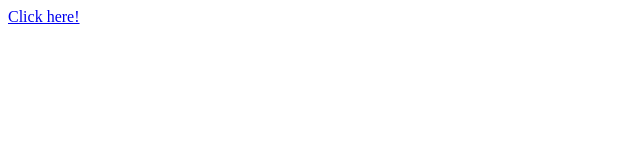
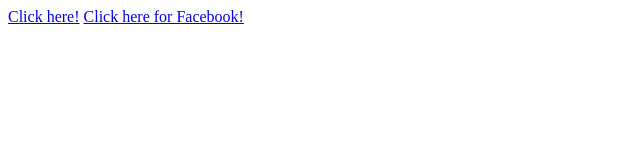
Before and after one commit to samybandoh/lecture1, a plain HTML site: page links0.html in a window 1280 px wide. Shown: the whole page, without its empty margins (0-640 px from the left). Drawn offline with Linux system fonts and the light colour scheme.

Commit message:
Added facebook.com as a link in links0.html

```diff
--- a/links0.html
+++ b/links0.html
@@ -5,5 +5,6 @@
     </head>
     <body>
         <a href="hello.html">Click here!</a>
+        <a href="https://www.facebook.com">Click here for Facebook!</a>
     </body>
 </html>
```
